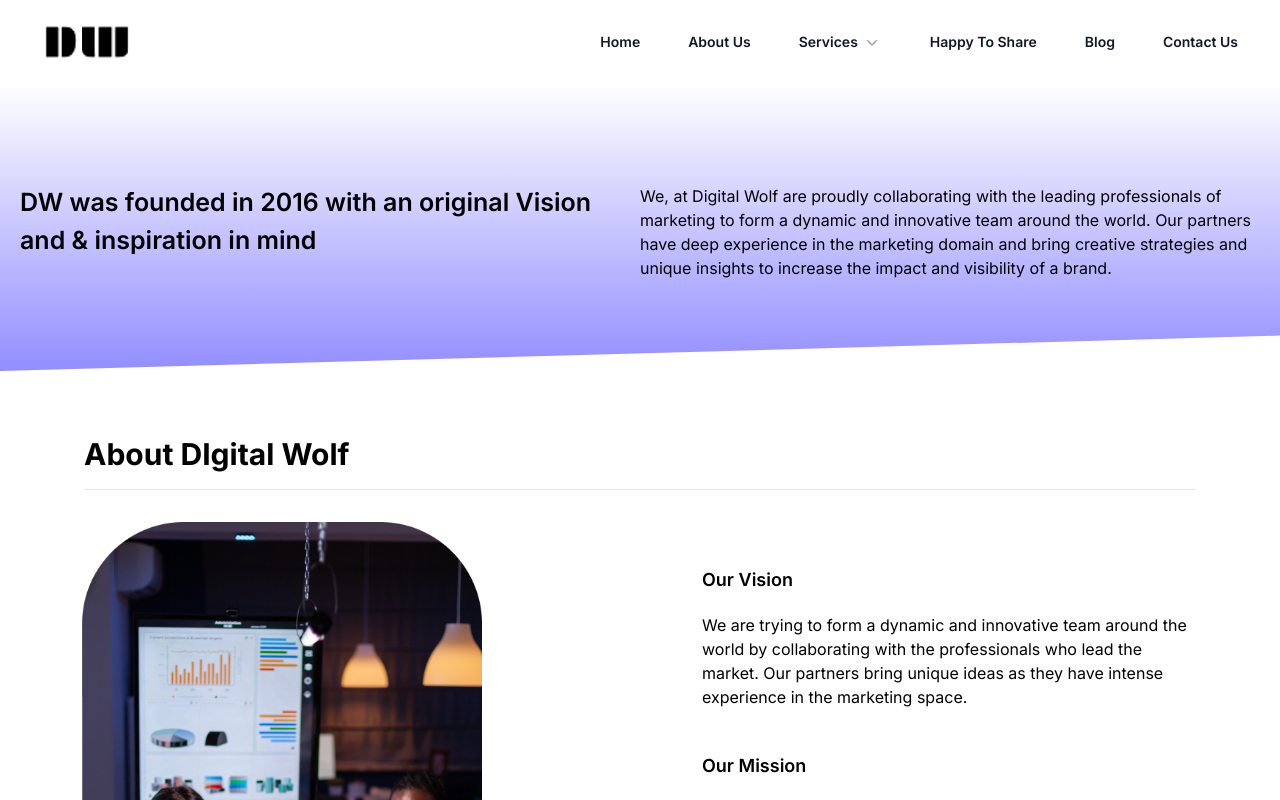
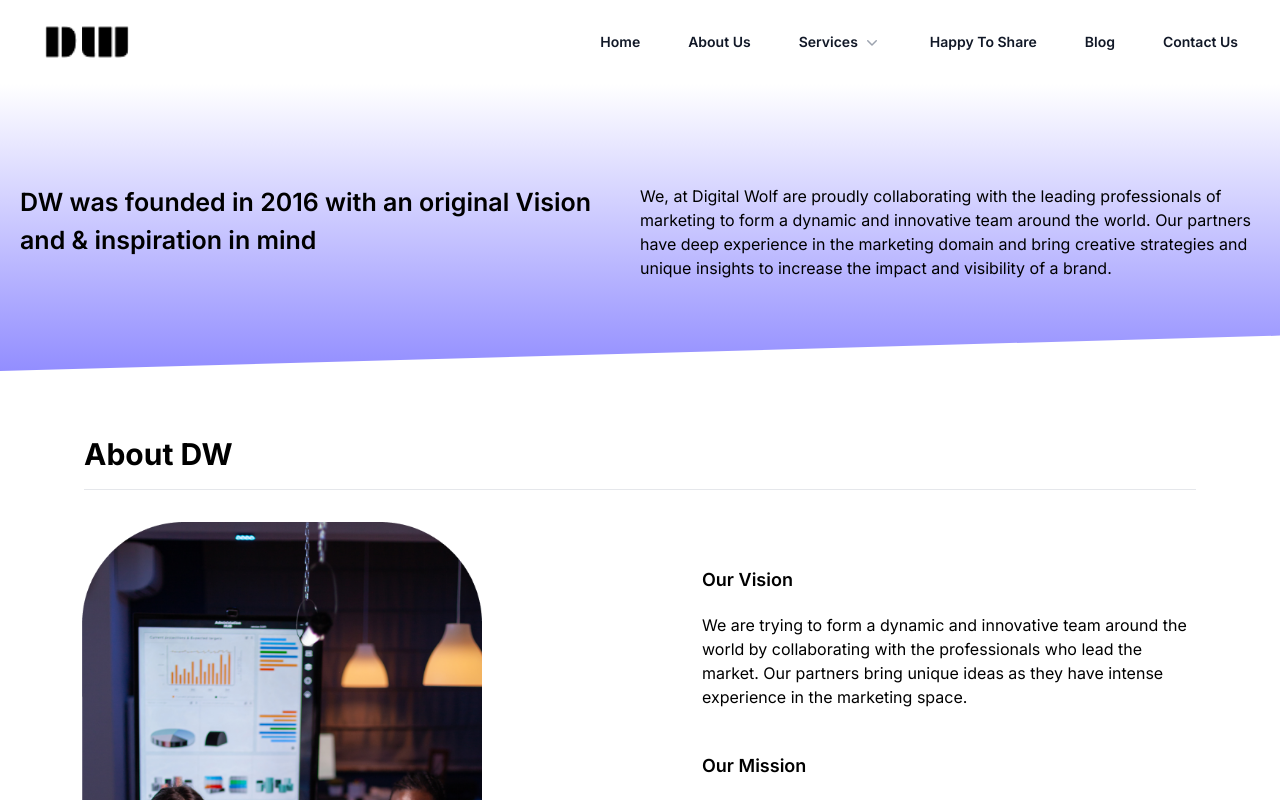
Before and after one commit to shahrukhdigitalwolf/digitalwolf, a Next.js app: page /about-us in a window 1280 px wide. Shown: the top 800 px of the page. Built offline with nearby package versions, Linux system fonts and the light colour scheme.

Commit message:
text changes from digital wolf to DW

```diff
--- a/app/about-us/about-dw.jsx
+++ b/app/about-us/about-dw.jsx
@@ -6,7 +6,7 @@ function AboutDw() {
     return (
         <div className='container mx-auto px-5 my-10'>
             <div className='px-0 lg:px-16'>
-                <p className='text-[30px] font-bold py-3'>About DIgital Wolf</p>
+                <p className='text-[30px] font-bold py-3'>About DW</p>
                 <hr />
             </div>
             <div className='flex flex-wrap justify-around gap-y-5 my-8'>
```
